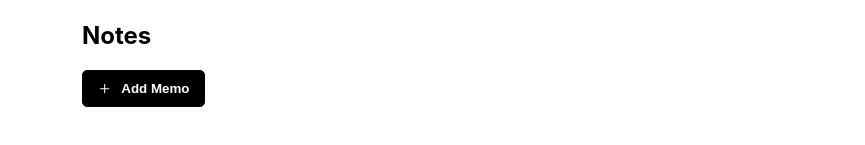
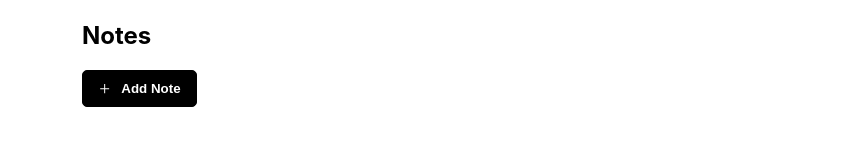
Before and after one commit to danielkim2711/react-tradie-jobs, a React (Create React App) app: page /1 in a window 1280 px wide. Shown: the part 447-592 px from the top of the page, without its empty margins (18-883 px from the left). Built offline with nearby package versions, Linux system fonts and the light colour scheme.

Commit message:
Change note componet name to note list

```diff
--- /dev/null
+++ b/src/components/note-list/note-list.component.jsx
@@ -0,0 +1,31 @@
+import { useState } from 'react';
+
+import { AiOutlinePlus } from 'react-icons/ai';
+
+import './note-list.styles.css';
+
+const NoteList = () => {
+  const [notes, setNotes] = useState([]);
+
+  const onClickHandler = () => {
+    const newNote = prompt('Please add a note');
+    console.log(newNote);
+    setNotes([...notes, newNote]);
+  };
+
+  return (
+    <>
+      <h2>Notes</h2>
+      <button className='note-btn' onClick={onClickHandler}>
+        <AiOutlinePlus style={{ marginRight: '10px' }} />
+        Add Note
+      </button>
+
+      {notes.map((note) => (
+        <h1>{note}</h1>
+      ))}
+    </>
+  );
+};
+
+export default NoteList;
--- a/src/components/note/note.component.jsx
+++ /dev/null
@@ -1,17 +0,0 @@
-import { AiOutlinePlus } from 'react-icons/ai';
-
-import './note.styles.css';
-
-const Note = () => {
-  return (
-    <>
-      <h2>Notes</h2>
-      <button className='note-btn'>
-        <AiOutlinePlus style={{ marginRight: '10px' }} />
-        Add Memo
-      </button>
-    </>
-  );
-};
-
-export default Note;
--- a/src/routes/job/job.component.jsx
+++ b/src/routes/job/job.component.jsx
@@ -2,7 +2,7 @@ import { Link, useParams } from 'react-router-dom';
 
 import jobs from '../../db';
 
-import Note from '../../components/note/note.component';
+import NoteList from '../../components/note-list/note-list.component';
 
 import { IoArrowBack } from 'react-icons/io5';
 import './job.styles.css';
@@ -36,7 +36,7 @@ const Job = () => {
           </div>
         </div>
 
-        <Note />
+        <NoteList />
       </div>
     </>
   );
```
Also changed, not shown: src/components/note-list/note-list.styles.css (renamed from src/components/note/note.styles.css).
